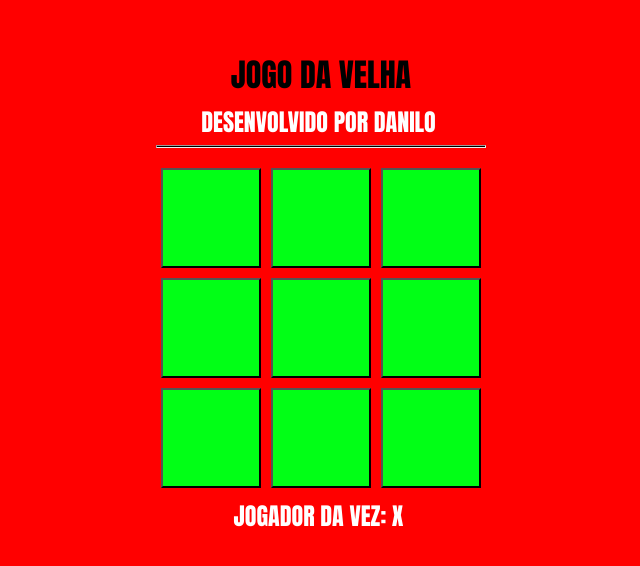
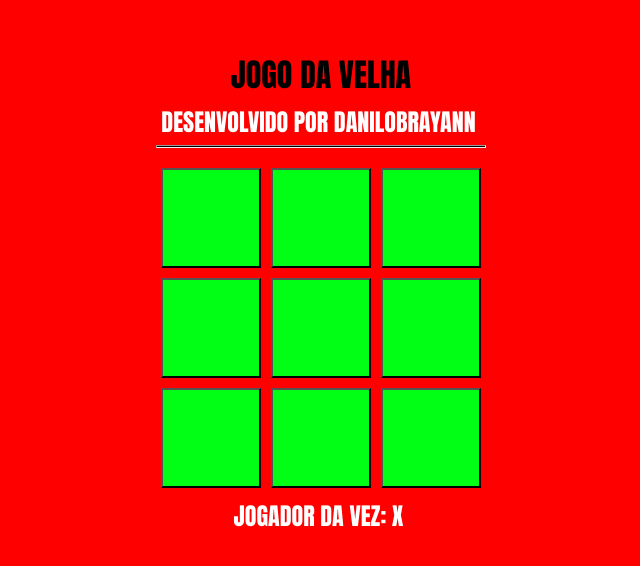
Before and after one commit to danilobrayann/JOGODAVELHA, a plain HTML site: page index.html in a window 1280 px wide. Shown: the part 108-674 px from the top of the page, without its empty margins (319-959 px from the left). Drawn offline with Linux system fonts and the light colour scheme.

```diff
--- a/index.html
+++ b/index.html
@@ -10,7 +10,7 @@
 <body>
   <main>
     <h1>JOGO DA VELHA</h1>
-    <h2> DESENVOLVIDO POR DANILO </h2>
+    <h2> DESENVOLVIDO POR DANILOBRAYANN </h2>
     <hr />
     <div class="game">
       <button data-i="1"></button>
```
